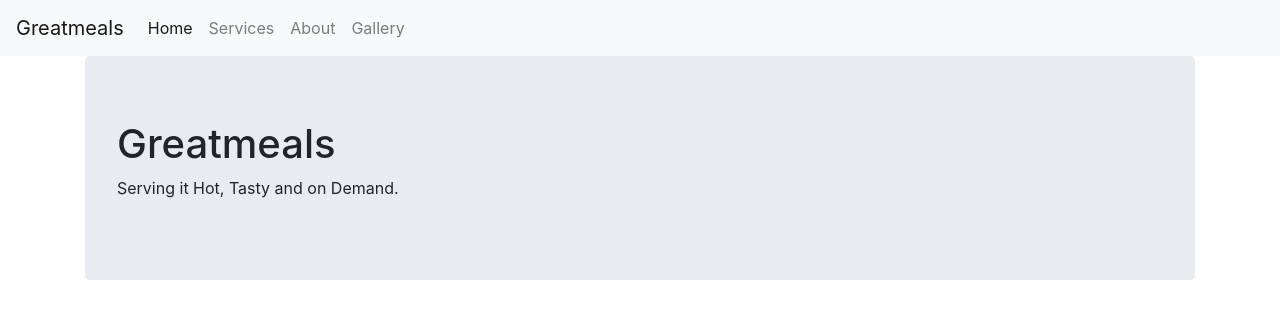
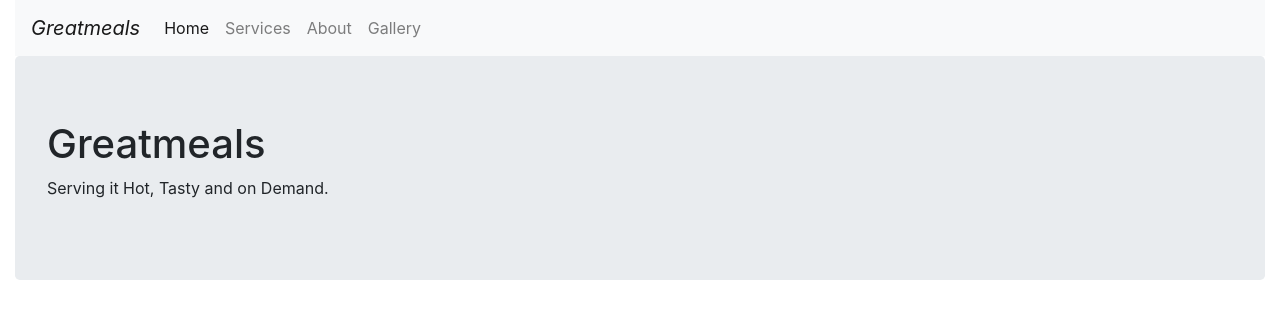
Before and after one commit to AmimoG/Catering, a plain HTML site: page index.html in a window 1280 px wide. Drawn offline with Linux system fonts and the light colour scheme.

Commit message:
add file

```diff
--- a/index.html
+++ b/index.html
@@ -8,10 +8,11 @@
 </head>
 <body>
     <main>
+        <div class="container-fluid">
              <!-- Header -->
             <header>
                 <nav class="navbar navbar-expand-lg navbar-light bg-light">
-                <a class="navbar-brand" href="#">Greatmeals</a>
+                    <a class="navbar-brand" href="#"><em>Greatmeals</em></a>
                     <button class="navbar-toggler" type="button" data-toggle="collapse" data-target="#navbarNavAltMarkup" aria-controls="navbarNavAltMarkup" aria-expanded="false" aria-label="Toggle navigation">
                     <span class="navbar-toggler-icon"></span>
                     </button>
@@ -28,15 +29,14 @@
             </header>
             <!-- /Header -->
             <!-- Content -->
-        <div class="container">
             <div class="jumbotron">
                 <h1>Greatmeals</h1>
                 <p>
                     Serving it Hot, Tasty and on Demand.
                 </p>
             </div>
+            <!-- /Content -->
         </div>
-        <!-- /Content -->
     </main>
 </body>
 </html>
```
Lines whose indentation alone changed are shown as unchanged.
